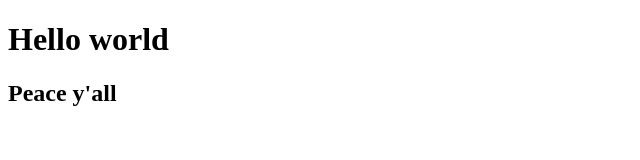
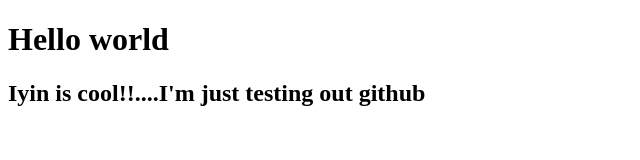
Before and after one commit to DairoIyin/newGitTest, a plain HTML site: page index.html in a window 1280 px wide. Shown: the whole page, without its empty margins (0-640 px from the left). Drawn offline with Linux system fonts and the light colour scheme.

Commit message:
Testing 1-2

```diff
--- a/index.html
+++ b/index.html
@@ -7,7 +7,7 @@
 </head>
 <body>
 	<h1>Hello world</h1>
-	<h2>Peace y'all</h2>
+	<h2>Iyin is cool!!....I'm just testing out github</h2>
 	<script src="volume.js"></script>
 </body>
 </html>
```
